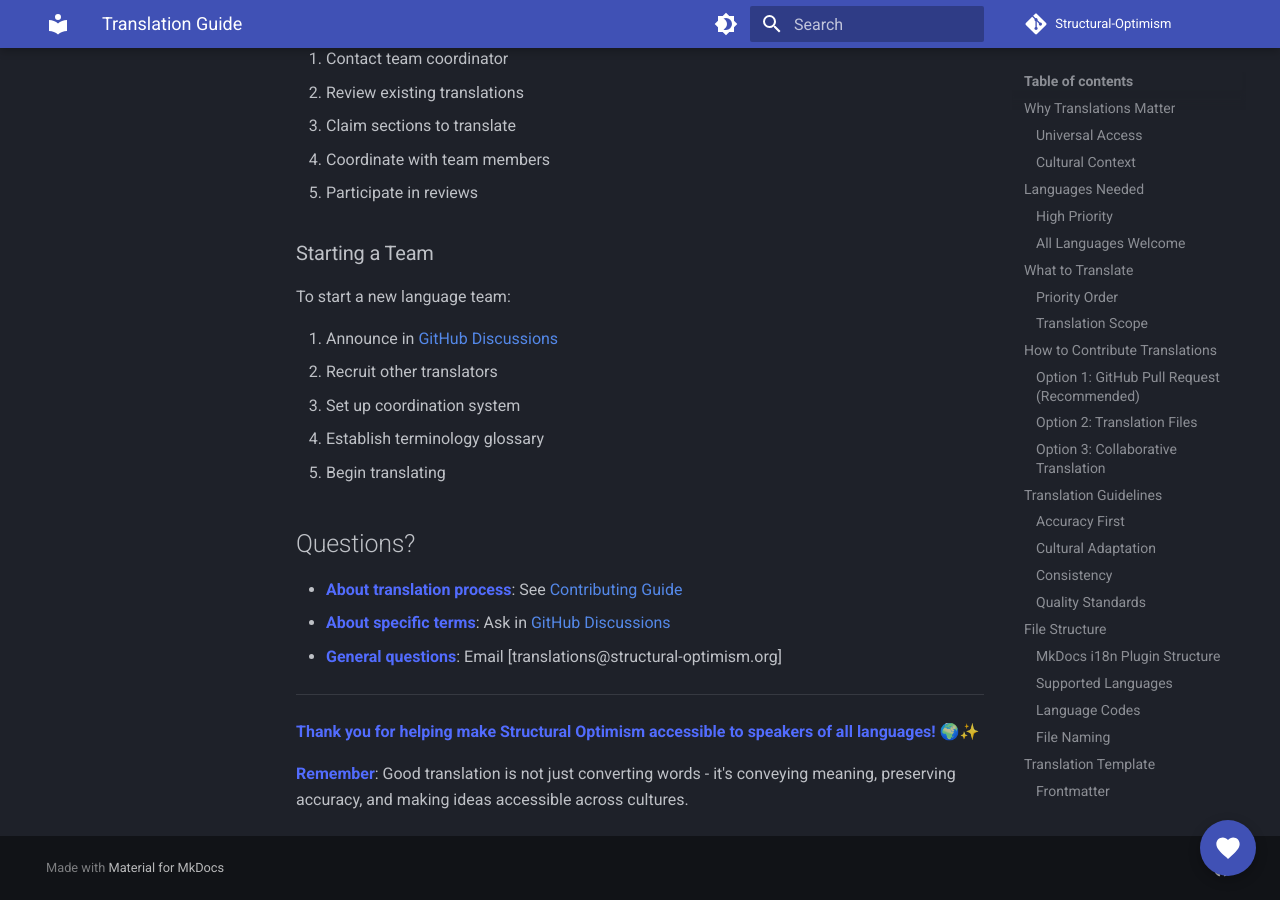
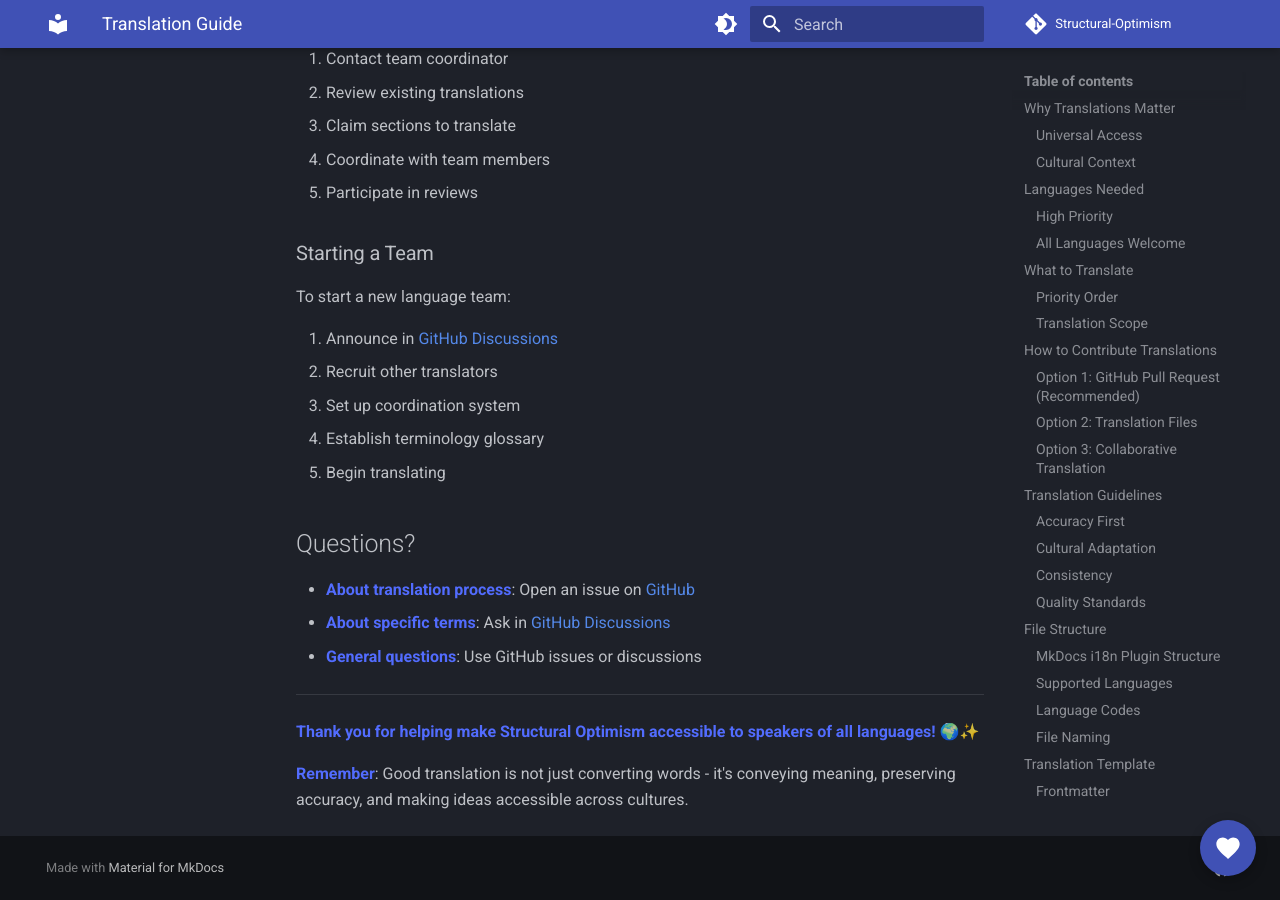
Before and after one commit to Aphantasic-Optimist/Structural-Optimism, an MkDocs documentation site: the page built from docs/contribute/translations.md, in a window 1280 px wide and 900 px high, scrolled down 10433 px. Built offline with MkDocs 1.6.1 and Material for MkDocs 9.7.7, drawn with Linux system fonts in a browser that asks for light colours; comment, search, counter and statistics services are not loaded.

Commit message:
Fix broken CONTRIBUTING.md links

```diff
--- a/docs/contribute/translations.md
+++ b/docs/contribute/translations.md
@@ -413,9 +413,9 @@ To start a new language team:
 
 ## Questions?
 
-- **About translation process**: See [Contributing Guide](https://github.com/[username]/structural-optimism/blob/main/CONTRIBUTING.md)
-- **About specific terms**: Ask in [GitHub Discussions](https://github.com/[username]/structural-optimism/discussions)
-- **General questions**: Email [translations@structural-optimism.org]
+- **About translation process**: Open an issue on [GitHub](https://github.com/Aphantasic-Optimist/Structural-Optimism/issues)
+- **About specific terms**: Ask in [GitHub Discussions](https://github.com/Aphantasic-Optimist/Structural-Optimism/discussions)
+- **General questions**: Use GitHub issues or discussions
 
 ---
 
```
Also changed, not shown: docs/academic/index.md (+1 -1 lines), docs/contribute/corrections.md (+1 -1 lines), docs/contribute/index.md (+2 -3 lines).
